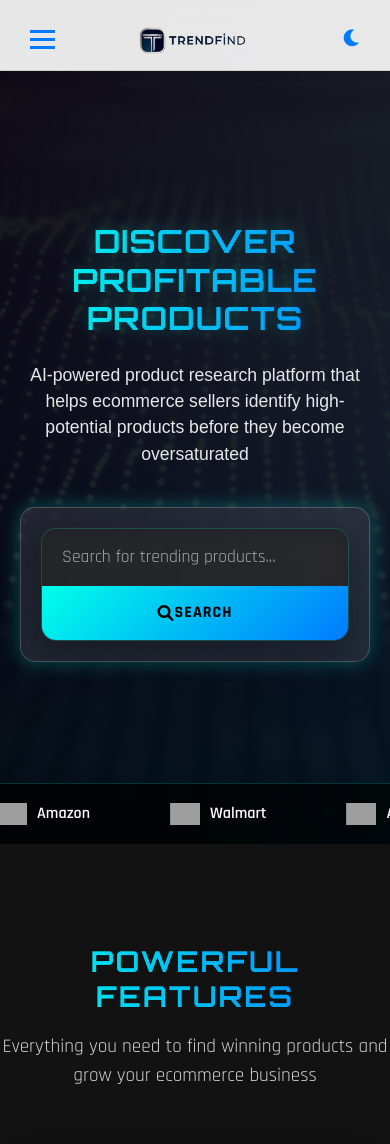
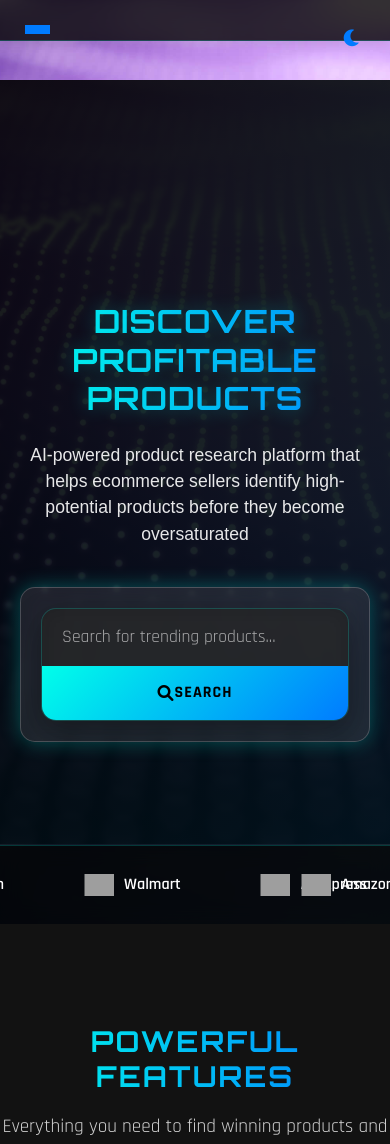
Before and after one commit to TrendFiind/flask-trendfind-app, a Flask app: page / in a window 390 px wide. Shown: the top 1144 px of the page. Run offline with Flask 2, Linux system fonts and the light colour scheme; some libraries are stand-ins or nearby versions; grey boxes are pictures that could not be loaded.

Commit message:
Update index.html

```diff
--- a/TrendFind/templates/index.html
+++ b/TrendFind/templates/index.html
@@ -58,6 +58,134 @@
             --card-border: rgba(0, 123, 255, 0.2);
         }
 
+        /* Header Styles */
+        .header {
+            position: fixed;
+            top: 0;
+            left: 0;
+            width: 100%;
+            padding: 20px 0;
+            background: rgba(0, 0, 0, 0.8);
+            backdrop-filter: blur(10px);
+            z-index: 1000;
+            border-bottom: 1px solid var(--card-border);
+        }
+
+        .header-content {
+            display: flex;
+            justify-content: space-between;
+            align-items: center;
+            max-width: 1200px;
+            margin: 0 auto;
+            padding: 0 20px;
+        }
+
+        .logo-container {
+            flex: 1;
+            text-align: center;
+        }
+
+        .logo {
+            height: 40px;
+            width: auto;
+        }
+
+        .quick-links {
+            display: flex;
+            gap: 25px;
+            margin-right: 20px;
+        }
+
+        .quick-links a {
+            color: var(--light);
+            text-decoration: none;
+            font-weight: 600;
+            font-size: 0.95rem;
+            text-transform: uppercase;
+            letter-spacing: 1px;
+            transition: var(--transition);
+            display: flex;
+            align-items: center;
+        }
+
+        .quick-links a:hover {
+            color: var(--primary);
+        }
+
+        .quick-links a i {
+            margin-right: 8px;
+            font-size: 0.9rem;
+        }
+
+        .dark-mode-toggle {
+            background: none;
+            border: none;
+            color: var(--light);
+            font-size: 1.2rem;
+            cursor: pointer;
+            transition: var(--transition);
+            padding: 5px;
+        }
+
+        .dark-mode-toggle:hover {
+            color: var(--primary);
+            transform: rotate(20deg);
+        }
+
+        .sidebar-toggle {
+            display: none;
+            background: none;
+            border: none;
+            color: var(--light);
+            font-size: 1.5rem;
+            cursor: pointer;
+            padding: 5px;
+        }
+
+        /* Sidebar Styles */
+        .sidebar {
+            position: fixed;
+            top: 0;
+            left: -300px;
+            width: 300px;
+            height: 100vh;
+            background: var(--darker);
+            z-index: 1001;
+            transition: var(--transition);
+            padding-top: 80px;
+            border-right: 1px solid var(--card-border);
+        }
+
+        .sidebar.open {
+            left: 0;
+        }
+
+        .sidebar ul {
+            list-style: none;
+            padding: 0;
+            margin: 0;
+        }
+
+        .sidebar li {
+            margin-bottom: 15px;
+        }
+
+        .sidebar a {
+            display: block;
+            padding: 12px 25px;
+            color: var(--light);
+            text-decoration: none;
+            font-weight: 600;
+            transition: var(--transition);
+            border-left: 3px solid transparent;
+        }
+
+        .sidebar a:hover {
+            color: var(--primary);
+            border-left: 3px solid var(--primary);
+            background: rgba(0, 255, 234, 0.05);
+        }
+
         /* Video Background Hero */
         .video-hero {
             position: relative;
@@ -67,6 +195,7 @@
             display: flex;
             align-items: center;
             justify-content: center;
+            margin-top: 80px;
         }
 
         .video-background {
@@ -203,11 +332,16 @@
             border-top: 1px solid var(--card-border);
         }
 
+        .marquee-container {
+            display: flex;
+            width: 200%;
+            animation: marquee 20s linear infinite;
+        }
+
         .marquee-content {
             display: flex;
             align-items: center;
-            white-space: nowrap;
-            animation: marquee 30s linear infinite;
+            width: 50%;
         }
 
         .marquee-item {
@@ -373,15 +507,6 @@
 
         body.light-mode .stat-label {
             color: rgba(0, 0, 0, 0.8);
-        }
-
-        /* Sidebar Font Weight Fix */
-        .sidebar ul li a {
-            font-weight: 700 !important; /* Bold for all sidebar links */
-        }
-
-        body.dark-mode .sidebar ul li a {
-            color: #fff !important; /* White in dark mode */
         }
 
         /* Testimonials Section */
@@ -623,6 +748,18 @@
         }
 
         @media (max-width: 768px) {
+            .header-content {
+                padding: 0 15px;
+            }
+
+            .quick-links {
+                display: none;
+            }
+
+            .sidebar-toggle {
+                display: block;
+            }
+
             .video-hero {
                 height: auto;
                 min-height: 100vh;
@@ -707,6 +844,13 @@
                 </a>
             </div>
 
+            <div class="quick-links">
+                <a href="/contact-us"><i class="fas fa-headset"></i> Support</a>
+                <a href="/plan-details"><i class="fas fa-tags"></i> Pricing</a>
+                <a href="/about-us"><i class="fas fa-question-circle"></i> How It Works</a>
+                <a href="/profile"><i class="fas fa-user"></i> Profile</a>
+            </div>
+
             <button id="dark-mode-toggle" class="dark-mode-toggle">
                 <i class="fas fa-moon"></i>
             </button>
@@ -750,6 +894,7 @@
 
         <!-- Retailer Marquee -->
         <div class="retailer-marquee">
+            <div class="marquee-container">
                 <div class="marquee-content">
                     <div class="marquee-item">
                         <img src="{{ url_for('static', filename='images/amazon-icon.png') }}" alt="Amazon" class="marquee-icon">
@@ -783,6 +928,8 @@
                         <img src="{{ url_for('static', filename='images/temu-icon.png') }}" alt="Temu" class="marquee-icon">
                         <span>Temu</span>
                     </div>
+                </div>
+                <div class="marquee-content">
                     <div class="marquee-item">
                         <img src="{{ url_for('static', filename='images/amazon-icon.png') }}" alt="Amazon" class="marquee-icon">
                         <span>Amazon</span>
@@ -798,6 +945,23 @@
                     <div class="marquee-item">
                         <img src="{{ url_for('static', filename='images/ebay-icon.png') }}" alt="eBay" class="marquee-icon">
                         <span>eBay</span>
+                    </div>
+                    <div class="marquee-item">
+                        <img src="{{ url_for('static', filename='images/bestbuy-icon.png') }}" alt="Best Buy" class="marquee-icon">
+                        <span>Best Buy</span>
+                    </div>
+                    <div class="marquee-item">
+                        <img src="{{ url_for('static', filename='images/etsy-icon.png') }}" alt="Etsy" class="marquee-icon">
+                        <span>Etsy</span>
+                    </div>
+                    <div class="marquee-item">
+                        <img src="{{ url_for('static', filename='images/target-icon.png') }}" alt="Target" class="marquee-icon">
+                        <span>Target</span>
+                    </div>
+                    <div class="marquee-item">
+                        <img src="{{ url_for('static', filename='images/temu-icon.png') }}" alt="Temu" class="marquee-icon">
+                        <span>Temu</span>
+                    </div>
                 </div>
             </div>
         </div>
@@ -865,7 +1029,7 @@
     <section class="stats-section">
         <div class="stats-container">
             <div class="stat-card">
-                <div class="stat-number" data-count="2000">0</div>
+                <div class="stat-number" data-count="15000">0</div>
                 <div class="stat-label">Happy Sellers</div>
             </div>
 
@@ -880,8 +1044,8 @@
             </div>
 
             <div class="stat-card">
-                <div class="stat-number" data-count="2000">0</div>
-                <div class="stat-label">Wining Products Found</div>
+                <div class="stat-number" data-count="24">0</div>
+                <div class="stat-label">Hour Support</div>
             </div>
         </div>
     </section>
```
Lines whose indentation alone changed are shown as unchanged.
